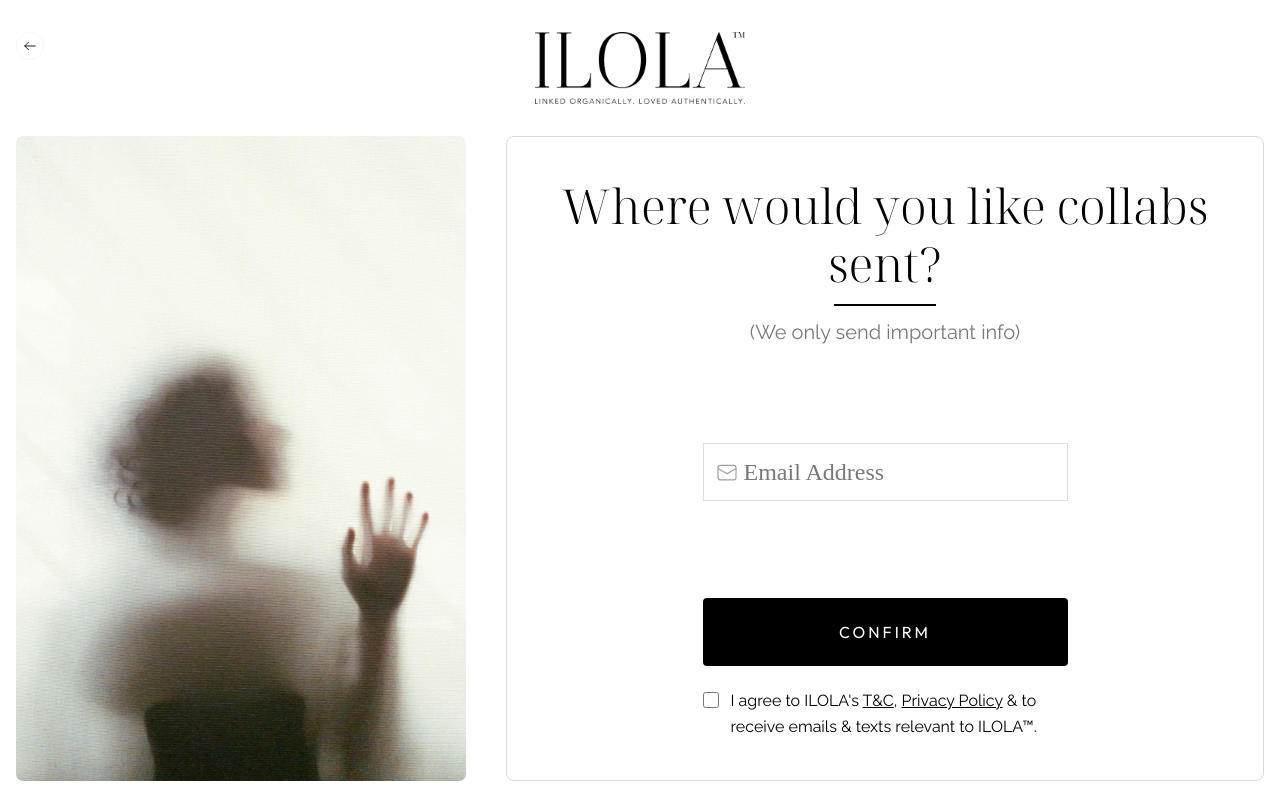
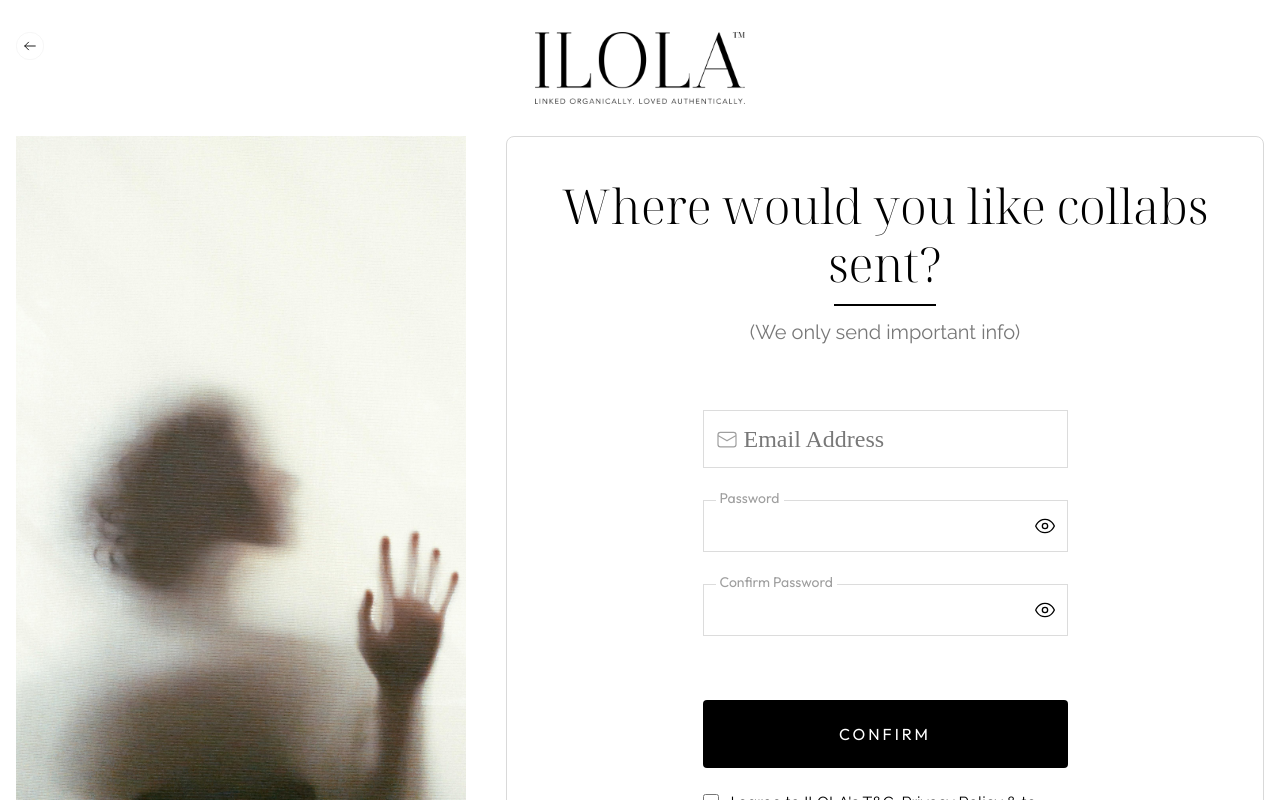
Before and after one commit to shahidyousafxai/wordpress-registration, a React (Vite) app: page /registration in a window 1280 px wide. Both pictures are taken after typing "Sample", "Sample" into the empty fields and a click on the button "CHECK ELIGIBILITY". Shown: the top 800 px of the page. Built offline with nearby package versions, Linux system fonts and the light colour scheme; a web font is replaced by a local one.

Commit message:
password fields created

```diff
--- a/src/panels/Registration/components/EmailStepForm.jsx
+++ b/src/panels/Registration/components/EmailStepForm.jsx
@@ -1,11 +1,76 @@
+import { useState } from 'react'
 import { useForm } from 'react-hook-form'
 import { zodResolver } from '@hookform/resolvers/zod'
 import { AuthHeading } from '@/components/Shared/Auth'
 import { emailStepSchema } from '@/validations'
 import { cn } from '@/utils'
 import { MailIcon } from '@/assets/icons/MailIcon'
+import VisibilityIcon from '@/assets/icons/VisibilityIcon'
+import VisibilityOffIcon from '@/assets/icons/VisibilityOffIcon'
 
-const EmailStepForm = ({ defaultValues, onSubmit }) => {
+const AUTH_INPUT_HEIGHT =
+  'h-[52px] min-h-[52px] box-border text-lg font-nunito leading-none'
+
+function PasswordField({
+  register,
+  name,
+  legend,
+  error,
+  showPassword,
+  onToggleVisibility,
+  autoComplete,
+}) {
+  return (
+    <div className="flex flex-col gap-2 w-full">
+      <fieldset
+        className={cn(
+          'group relative rounded-none border px-3 transition-colors',
+          AUTH_INPUT_HEIGHT,
+          error
+            ? 'border-error focus-within:border-error'
+            : 'border-neutral-light3 focus-within:border-black'
+        )}
+      >
+        <legend
+          className={cn(
+            'absolute -top-2.5 left-3 bg-primary-white px-1 font-outfit text-sm leading-none transition-colors',
+            error ? 'text-error' : 'text-neutral-dark1 group-focus-within:text-black'
+          )}
+        >
+          {legend}
+        </legend>
+        <div className="relative flex h-full items-center">
+          <input
+            {...register(name)}
+            type={showPassword ? 'text' : 'password'}
+            autoComplete={autoComplete}
+            className="h-full w-full border-0 bg-transparent pr-10 text-lg font-nunito leading-none outline-none"
+          />
+          <button
+            type="button"
+            onClick={onToggleVisibility}
+            aria-label={showPassword ? 'Hide password' : 'Show password'}
+            className="absolute right-0 text-neutral-dark1 cursor-pointer"
+          >
+            {showPassword ? (
+              <VisibilityIcon width={20} height={20} className="text-black" />
+            ) : (
+              <VisibilityOffIcon width={20} height={20} className="text-black" />
+            )}
+          </button>
+        </div>
+      </fieldset>
+      {error?.message && (
+        <p className="text-xs font-nunito text-error">{error.message}</p>
+      )}
+    </div>
+  )
+}
+
+const EmailStepForm = ({ defaultValues, onSubmit, isSubmitting = false }) => {
+  const [showPassword, setShowPassword] = useState(false)
+  const [showConfirmPassword, setShowConfirmPassword] = useState(false)
+
   const {
     register,
     handleSubmit,
@@ -15,19 +80,22 @@ const EmailStepForm = ({ defaultValues, onSubmit }) => {
     mode: 'onTouched',
     defaultValues: {
       email: '',
+      password: '',
+      confirmPassword: '',
       terms: false,
       ...defaultValues,
     },
   })
 
   return (
-    <form onSubmit={handleSubmit(onSubmit)} className="flex h-full flex-col justify-between py-10 max-base:h-[80dvh] px-4">
+    <form onSubmit={handleSubmit(onSubmit)} className="flex h-full flex-col justify-between space-y-16 py-10 max-base:h-[80dvh] px-4">
       <AuthHeading
         title="Where would you like collabs sent?"
         subtitle="(We only send important info)"
       />
 
-      <div className="flex flex-col gap-1.5 w-full max-w-[365px] mx-auto">
+      <div className="flex flex-col gap-8 w-full max-w-[365px] mx-auto">
+        <div className="flex flex-col gap-1.5 w-full">
           <div className="relative">
             <span className="pointer-events-none absolute left-3 top-1/2 -translate-y-1/2 text-neutral-dark1">
               <MailIcon width={24} height={24} />
@@ -35,6 +103,7 @@ const EmailStepForm = ({ defaultValues, onSubmit }) => {
             <input
               {...register('email')}
               placeholder="Email Address"
+              autoComplete="email"
               className={cn(
                 'w-full! rounded-none! border py-3 pl-10 pr-3 text-2xl font-baskervville outline-none transition-colors',
                 'border-neutral-light3 focus:border-black placeholder:text-neutral',
@@ -47,12 +116,34 @@ const EmailStepForm = ({ defaultValues, onSubmit }) => {
           )}
         </div>
 
-      <div className='w-full max-w-[365px] mx-auto space-y-5.5'>
+        <PasswordField
+          register={register}
+          name="password"
+          legend="Password"
+          error={errors.password}
+          showPassword={showPassword}
+          onToggleVisibility={() => setShowPassword((prev) => !prev)}
+          autoComplete="new-password"
+        />
+
+        <PasswordField
+          register={register}
+          name="confirmPassword"
+          legend="Confirm Password"
+          error={errors.confirmPassword}
+          showPassword={showConfirmPassword}
+          onToggleVisibility={() => setShowConfirmPassword((prev) => !prev)}
+          autoComplete="new-password"
+        />
+      </div>
+
+      <div className="w-full max-w-[365px] mx-auto space-y-5.5">
         <button
           type="submit"
-          className="w-full rounded-sm bg-black py-5.5 font-outfit text-base uppercase tracking-[3px] text-white"
+          disabled={isSubmitting}
+          className="w-full rounded-sm bg-black py-5.5 font-outfit text-base uppercase tracking-[3px] text-white disabled:opacity-60"
         >
-          Confirm
+          {isSubmitting ? 'Creating account...' : 'Confirm'}
         </button>
 
         <label className="flex items-start gap-3">
@@ -68,6 +159,9 @@ const EmailStepForm = ({ defaultValues, onSubmit }) => {
             {' '}&amp; to receive emails &amp; texts relevant to ILOLA™.
           </span>
         </label>
+        {errors.terms?.message && (
+          <p className="text-xs font-nunito text-error">{errors.terms.message}</p>
+        )}
       </div>
     </form>
   )
--- a/src/panels/Registration/index.jsx
+++ b/src/panels/Registration/index.jsx
@@ -14,6 +14,8 @@ const Registration = () => {
     firstName: '',
     instagramUsername: '',
     email: '',
+    password: '',
+    confirmPassword: '',
     terms: false,
   })
 
@@ -31,6 +33,7 @@ const Registration = () => {
         firstName: payload.firstName,
         instagramUsername: payload.instagramUsername,
         email: payload.email,
+        password: payload.password,
       },
       {
         onSuccess: () => {
--- a/src/validations/emailStep.js
+++ b/src/validations/emailStep.js
@@ -1,9 +1,16 @@
 import { z } from 'zod'
-import { emailSchema } from './fields'
+import { emailSchema, passwordSchema } from './fields'
 
-export const emailStepSchema = z.object({
-  email: emailSchema,
-  terms: z.boolean().refine((value) => value === true, {
-    message: 'You must agree to the terms to continue',
-  }),
-})
+export const emailStepSchema = z
+  .object({
+    email: emailSchema,
+    password: passwordSchema,
+    confirmPassword: z.string().min(1, 'Please confirm your password'),
+    terms: z.boolean().refine((value) => value === true, {
+      message: 'You must agree to the terms to continue',
+    }),
+  })
+  .refine((data) => data.password === data.confirmPassword, {
+    message: 'Passwords do not match',
+    path: ['confirmPassword'],
+  })
```
Lines whose indentation alone changed are shown as unchanged.
